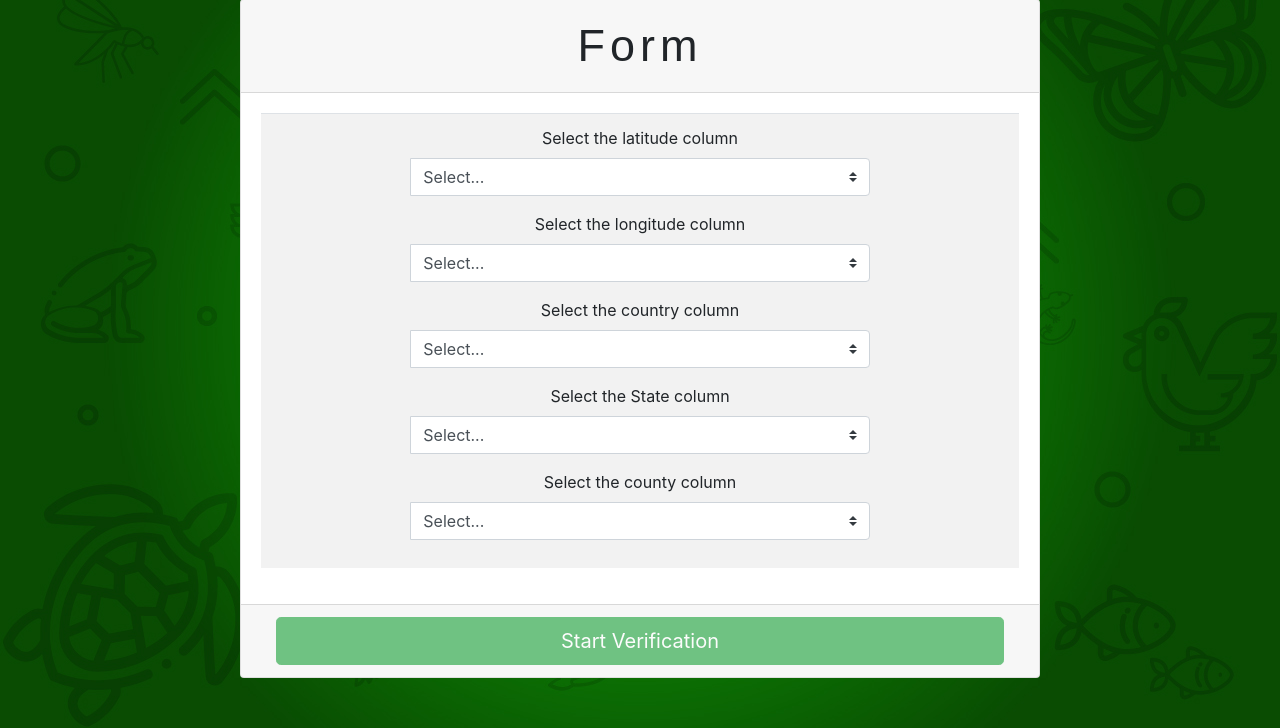
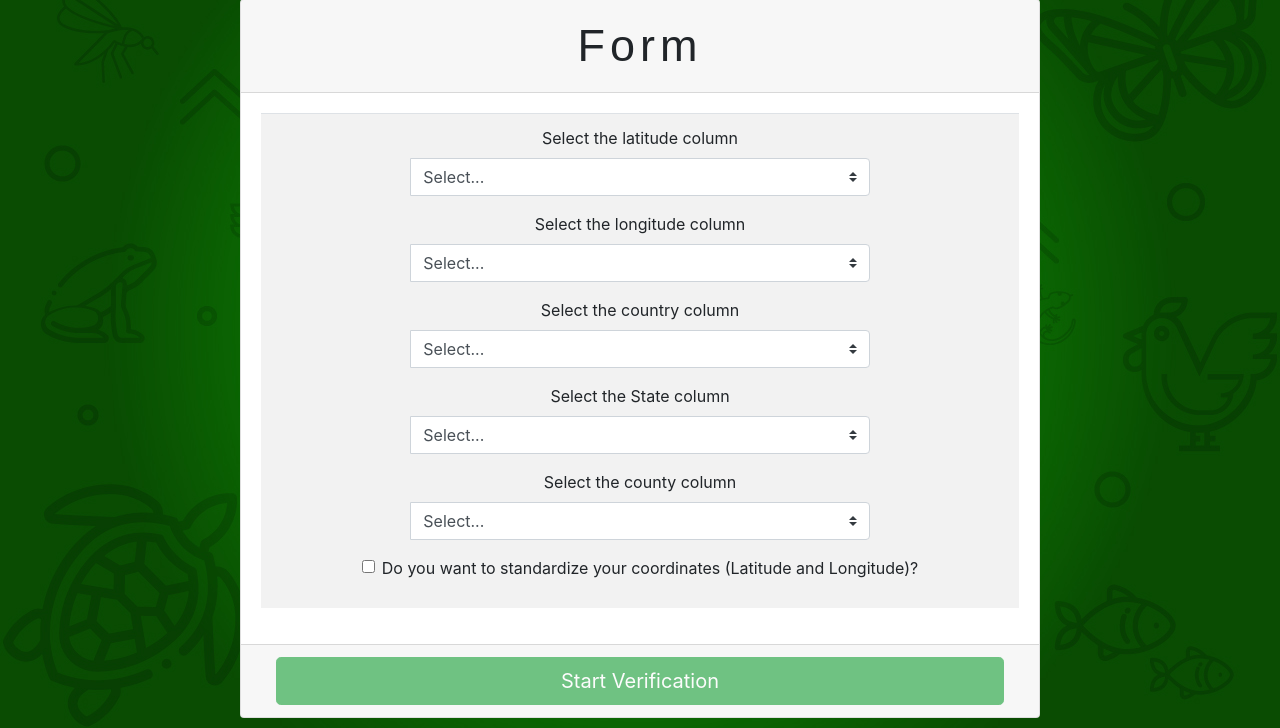
Before and after one commit to marcos-de-sousa/BioTaxGeo, a Flask app: template templates/form/markers_form.html in a window 1280 px wide. Shown: the part 72-800 px from the top of the page. Run offline with Flask 2, Linux system fonts and the light colour scheme; the template is opened without the code that fills it, so the values that code supplies are empty; some libraries are stand-ins or nearby versions; some web fonts are replaced.

Commit message:
feat: occurrence check with coordinate standardization

```diff
--- a/controller/markers_controller.py
+++ b/controller/markers_controller.py
@@ -23,6 +23,7 @@ def markers_validation():
         region = request.form["selection_region"]
         region = eval(region)
         titles_cookie.append(region)
+        format_coordinate = request.form["format_coordinate"]
         used_sheet.coordinate.set_Latitude_Column_values(coord["latitude"])
         used_sheet.coordinate.set_Longitude_Column_values(coord["longitude"])
 
@@ -39,6 +40,7 @@ def markers_validation():
             response = make_response(redirect(url_for("markers.markers_form_map")))
             titles_cookie = json.dumps(titles_cookie)
             response.set_cookie("titles_marker", titles_cookie)
+            response.set_cookie("format_coordinate", format_coordinate)
             return response
         else:
             return redirect(url_for("markers.markers_form_map"))
@@ -55,17 +57,15 @@ def markers_list_map():
     elif request.method == "POST":
         try:
             polygons = request.form['vertices']
-            print(polygons)
+
             polygons = eval(polygons)
             coord_lat = used_sheet.coordinate.get_Latitude_Column_values()
             coord_lng = used_sheet.coordinate.get_Longitude_Column_values()
             coord_lat = used_sheet.coordinate.Convert_Lat_Decimal(coord_lat)
             coord_lng = used_sheet.coordinate.Convert_Lng_Decimal(coord_lng)
-
             spreadsheet_country = used_sheet.locality.get_Country_Column_values()
             spreadsheet_state = used_sheet.locality.get_State_Column_values()
             spreadsheet_county = used_sheet.locality.get_County_Column_values()
-
             list_empty_values = [i for i, item in enumerate(coord_lat) if item == '']
             count = 0
             list_region = []
@@ -128,7 +128,42 @@ def markers_confirm():
         data = request.form["data"]
         data = eval(data)
         type = request.form["type_file"]
+        titles = request.cookies.get("titles_marker")
+        titles = eval(titles)
+        format_coordinate = request.cookies.get("format_coordinate")
         used_sheet.Change_Data_Spreadsheet2(data)
+        coord_lat = used_sheet.coordinate.get_Latitude_Column_values()
+        coord_lng = used_sheet.coordinate.get_Longitude_Column_values()
+        coord_lat = used_sheet.coordinate.Convert_Lat_Decimal(coord_lat)
+        coord_lng = used_sheet.coordinate.Convert_Lng_Decimal(coord_lng)
+
+        if format_coordinate != "None":
+            if (format_coordinate == "Decimal"):
+                used_sheet.Change_Column(titles[0]["latitude"], coord_lat)
+                used_sheet.Change_Column(titles[0]["longitude"], coord_lng)
+                used_sheet.Save_Formatted_Spreadsheet(type)
+                return redirect(url_for("home.home"))
+            elif (format_coordinate == "DMS"):
+                lat_ddmmss = []
+                lng_ddmmss = []
+                for i in range(len(coord_lat)):
+                    lat_ddmmss.append(used_sheet.coordinate.toDDMMSS(coord_lat[i], "lat"))
+                    lng_ddmmss.append(used_sheet.coordinate.toDDMMSS(coord_lng[i], "lng"))
+                used_sheet.Change_Column(titles[0]["latitude"], lat_ddmmss)
+                used_sheet.Change_Column(titles[0]["longitude"], lng_ddmmss)
+                used_sheet.Save_Formatted_Spreadsheet(type)
+                return redirect(url_for("home.home"))
+            elif (format_coordinate == "DM"):
+                lat_ddmm = []
+                lng_ddmm = []
+                for i in range(len(coord_lat)):
+                    lat_ddmm.append(used_sheet.coordinate.toDDMM(coord_lat[i], "lat"))
+                    lng_ddmm.append(used_sheet.coordinate.toDDMM(coord_lng[i], "lng"))
+                used_sheet.Change_Column(titles[0]["latitude"], lat_ddmm)
+                used_sheet.Change_Column(titles[0]["longitude"], lng_ddmm)
+                used_sheet.Save_Formatted_Spreadsheet(type)
+                return redirect(url_for("home.home"))
+
         used_sheet.Save_Formatted_Spreadsheet(type)
         return redirect(url_for("home.home"))
     else:
--- a/static/js/implementation/plotPolygon.js
+++ b/static/js/implementation/plotPolygon.js
@@ -222,7 +222,7 @@ function plotPolygon() {
                     "featureType": "administrative",
                     "elementType": "geometry.stroke",
                     "stylers": [
-                      { "color": "#FF0000" }
+                      { "color": "#ff0000" }
                     ]
                   }]
                 map_aux = new google.maps.Map(div_aux, {zoom: 12, center: a[0]['geometry']['location'],  gestureHandling: 'greedy', styles: style});
--- a/templates/form/markers_form.html
+++ b/templates/form/markers_form.html
@@ -53,6 +53,53 @@
                                        <div class="input-group"><span class="input-group-addon"><i class="glyphicon glyphicon-home"></i></span><select class="custom-select" id="county"><option>Select...</option></select></div>
                                    </div>
                                  </div>
+                                    <div class="form-group form-check">
+                                        <input id="exampleCheck1" type="checkbox" class="form-check-input" data-toggle="collapse" href="#collapseExample" role="button" aria-expanded="false" aria-controls="collapseExample">
+                                        <label class="form-check-label" for="exampleCheck1">Do you want to standardize your coordinates (Latitude and Longitude)?</label>
+                                    </div>
+                                    <div class="collapse" id="collapseExample">
+                                        <table>
+                                            <tr>
+                                                <td>
+                                                    <div class="form-check">
+                                                        <input id="Decimal" class="form-check-input" type="radio" name="exampleRadios" value="Decimal" checked>
+                                                        <label class="form-check-label">
+                                                            Decimal Degrees (DD)
+                                                        </label>
+                                                    </div>
+                                                </td>
+                                                <td>
+                                                    Example: -1.5468
+                                                </td>
+                                            </tr>
+                                            <tr>
+                                                <td>
+                                                    <div class="form-check">
+                                                        <input id="DM" class="form-check-input" type="radio" name="exampleRadios" value="DM">
+                                                        <label class="form-check-label" >
+                                                            Degrees, Decimal Minutes (DDM)
+                                                        </label>
+                                                    </div>
+                                                </td>
+                                                <td>
+                                                    Example: 01° 5.933' S
+                                                </td>
+                                            </tr>
+                                            <tr>
+                                                <td>
+                                                    <div class="form-check">
+                                                        <input id="DMS" class="form-check-input" type="radio" name="exampleRadios" value="DMS">
+                                                        <label class="form-check-label">
+                                                            Degrees, Minutes, Decimal Seconds (DMS)
+                                                        </label>
+                                                    </div>
+                                                </td>
+                                                <td>
+                                                    Example: 01° 05' 56" S
+                                                </td>
+                                            </tr>
+                                        </table>
+                                    </div>
                               </fieldset>
                            </form>
                         </td>
@@ -63,8 +110,9 @@
             <div class="card-footer">
                <form action="markers_validation" method = "POST" enctype = "multipart/form-data">
                   <div align="center" class="container">
-                    <input type="text" name = "selection_coordinate" value="" hidden="hidden" id="selection_coordinate"/>
-                    <input type="text" name = "selection_region" value="" hidden="hidden" id="selection_region"/>
+                      <input type="text" name = "selection_coordinate" value="" hidden="hidden" id="selection_coordinate"/>
+                      <input type="text" name = "selection_region" value="" hidden="hidden" id="selection_region"/>
+                      <input type="text" name="format_coordinate" value="None" id="format_coordinate" hidden/>
                     <input type="submit" id="submit" value="Start Verification" class="btn btn-success btn-lg btn-block" disabled/>
                   </div>
                </form>
@@ -92,6 +140,11 @@
             var select_state = document.getElementById("state")
             var select_county = document.getElementById("county")
             var submit_button = document.getElementById("submit")
+            var check_format_coordinate = document.getElementById("exampleCheck1")
+            var input_format_coordinate = document.getElementById("format_coordinate")
+            var check_Decimal = document.getElementById("Decimal")
+            var check_DM = document.getElementById("DM")
+            var check_DMS = document.getElementById("DMS")
 
             AssigningTitles()
             if(cookies != null){
@@ -181,7 +234,6 @@
 
                }
             }
-
             function isAllSelected(){
                let r = true
                let c = true
@@ -207,11 +259,35 @@
                   submit_button.removeAttribute("disabled")
                }
             }
+            function ActiveCoordinateFormating(){
+                radio = document.getElementsByClassName("form-check-input")
+                if (radio.Decimal.checked){
+                    input_format_coordinate.value = radio.Decimal.value
+                }
+                if (radio.DM.checked){
+                    input_format_coordinate.value = radio.DM.value
+                }
+                if (radio.DMS.checked){
+                    input_format_coordinate.value = radio.DMS.value
+                }
+                if (this.checked== false){
+                    input_format_coordinate.value = "None"
+                }
+            }
+            function FormatType(){
+                input_format_coordinate.value = this.value == "longitude"?"Decimal":this.value;
+                console.log("FormatType: "+input_format_coordinate.value)
+            }
+
             select_latitude.addEventListener("change", Selected);
             select_longitude.addEventListener("change", Selected);
             select_country.addEventListener("change", Selected);
             select_state.addEventListener("change", Selected);
             select_county.addEventListener("change", Selected);
+            check_format_coordinate.addEventListener("change", ActiveCoordinateFormating)
+            check_Decimal.addEventListener("change", FormatType)
+            check_DM.addEventListener("change", FormatType)
+            check_DMS.addEventListener("change", FormatType)
         </script>
         {% endblock %}
     </body>
--- a/templates/form/markers_form_map.html
+++ b/templates/form/markers_form_map.html
@@ -66,6 +66,7 @@
                 <button id="Btn_Create_Poly" type="button" class="btn btn-primary btn-lg btn-block" style="margin-top: 15px; margin-bottom: 15px;margin-right: 25px">Add +1 Polygon</button>
                 <button type="button" class="btn btn-primary btn-lg btn-block" style="margin-top: 15px; margin-bottom: 15px;margin-right: 25px" id="btn_save_coord">Save coordinates</button>
                 <form id="form" action = "markers_list_map" method="POST" enctype="application/json">
+
                   <input id="submit" type = "submit" value="Verify Areas" class="btn btn-primary btn-lg btn-block"/>
                   <input type="text" name = "vertices" value="{}" hidden="hidden" id="send_polygons"/>
                 </form>
--- a/templates/list/markers_list.html
+++ b/templates/list/markers_list.html
@@ -107,6 +107,7 @@
               <div class="modal-footer">
                 <button type="button" class="btn btn-secondary" data-dismiss="modal">Cancel</button>
                 <form action="markers_confirm" method = "POST" enctype = "multipart/form-data">
+
                   <input type="text" name = "data" value="" hidden="hidden" id="data"/>
                   <input type="text" name="type_file" value=".xls" hidden="hidden" id="type_file"/>
                   <button type="submit" class="btn btn-primary">Confirm</button>
```
